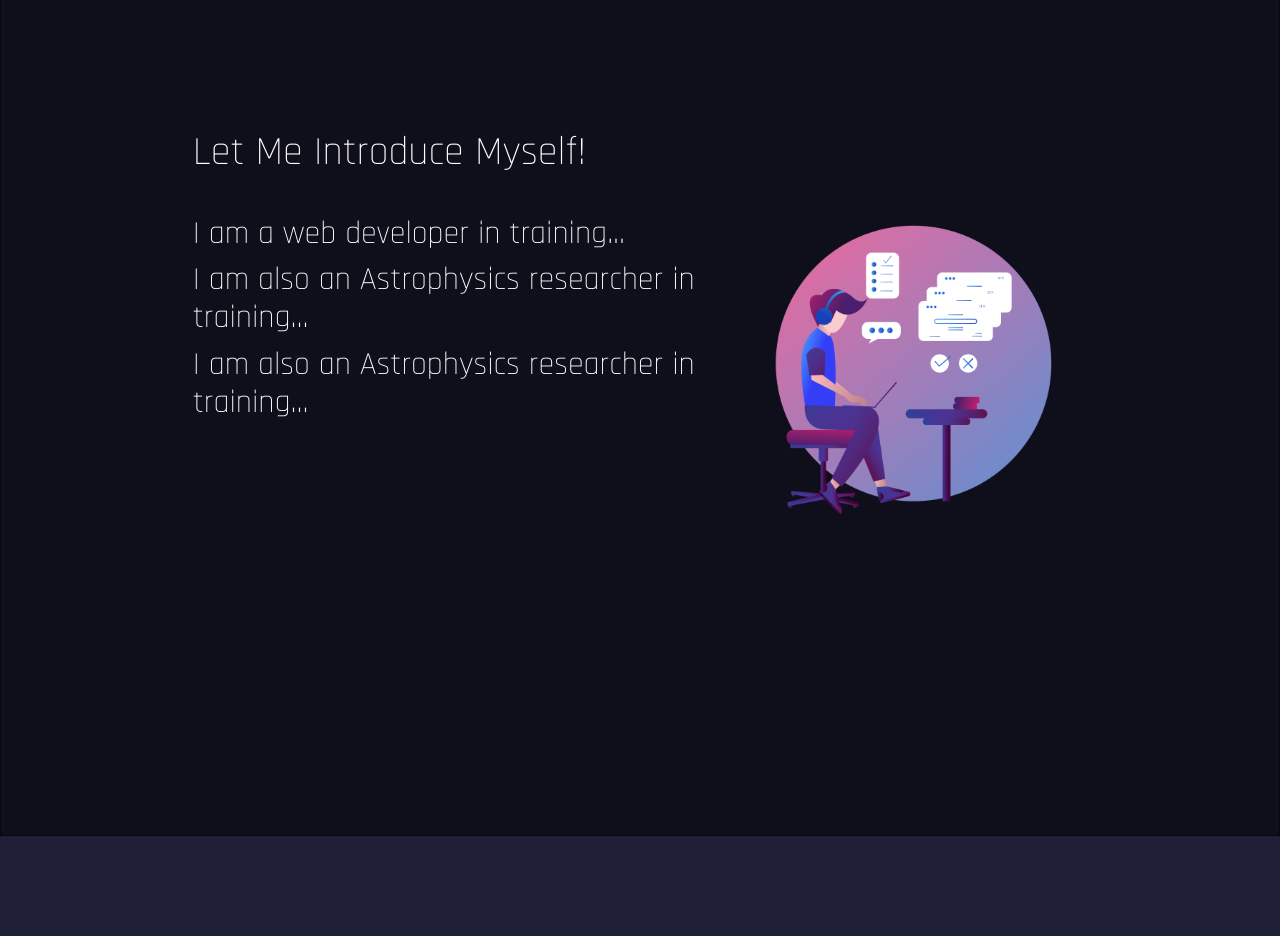
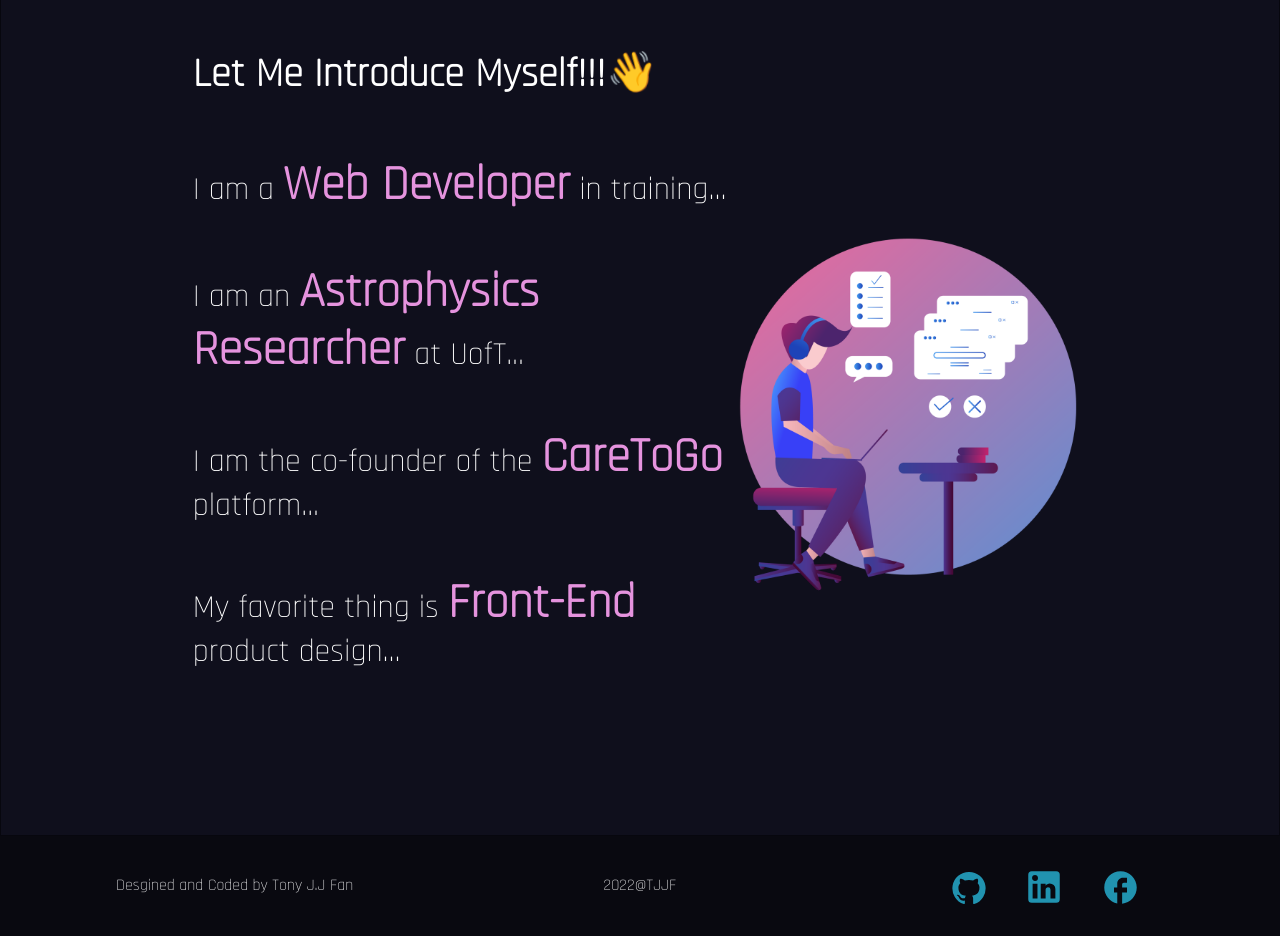
Before and after one commit to tonybs03/Portfolio-with-React, a React (Create React App) app: page / in a window 1280 px wide. Shown: the part 1000-1936 px from the top of the page. Before the commit the page ends 1836 px from the top, so only its background shows below. Built offline with nearby package versions, Linux system fonts and the light colour scheme; a web font is replaced by a local one.

Commit message:
finished home page, added about me animation

```diff
--- a/src/App.js
+++ b/src/App.js
@@ -5,6 +5,7 @@ import About from './components/pages/About';
 import Blog from './components/pages/Blog';
 import Contact from './components/pages/Contact';
 import TopHeader from './components/TopHeader';
+import Footer from './components/Footer';
 
 
 function App() {
@@ -42,7 +43,7 @@ function App() {
                         <Route path='/contact' element={<Contact />}></Route>
                         <Route path='/resume' element={<Blog />}></Route>
                     </Routes>
-                    {/* <Footer /> */}
+                    <Footer/>
                 </div>
             </div>
         </Router>
--- /dev/null
+++ b/src/components/Footer.css
@@ -0,0 +1,61 @@
+.footermain {
+  background-color:rgb(0, 0, 0, 0.7);
+  min-height: 100px;
+  margin: auto;
+  display: flex;
+}
+
+.footerbody {
+  display: flex;
+  justify-content: space-between;
+  width: 95%;
+  margin: auto;
+}
+
+.footer-a {
+  text-align: center;
+  width: 33%;
+  margin: auto;
+}
+
+.footer-b {
+  text-align: center;
+  width: 33%;
+  margin: auto;
+}
+
+.footer-c {
+  /* border: 3px solid black; */
+  text-align: center;
+  width: 33%;
+  margin: auto;
+}
+
+.github {
+  font-size: 36px;
+  margin-right: 36px;
+}
+
+.linkedin {
+  font-size: 42px;
+  margin-right: 36px;
+}
+
+.facebook {
+  font-size: 39px;
+}
+
+@media screen and (max-width: 600px){
+  .footerbody {
+    display:block;
+  }
+  .footer-a {
+    width: 90%;
+  }
+  .footer-b {
+    width: 90%;
+  }
+  .footer-c {
+    width: 90%;
+  }
+}
--- /dev/null
+++ b/src/components/Footer.js
@@ -0,0 +1,33 @@
+import React from 'react';
+import './Footer.css';
+import GitHubIcon from '@mui/icons-material/GitHub';
+import LinkedInIcon from '@mui/icons-material/LinkedIn';
+import FacebookOutlinedIcon from '@mui/icons-material/FacebookOutlined';
+
+function Footer() {
+  return (
+    <div class='footermain'>
+      <div class='footerbody'>
+        <div class='footer-a'>
+          Desgined and Coded by Tony J.J Fan
+        </div>
+        <div class='footer-b'>
+          2022@TJJF
+        </div>
+        <div class='footer-c'>
+          <a href='https://github.com/tonybs03' target='blank' class='github'>
+            <GitHubIcon fontSize='inherit' sx={{ color: '#2193b0', '&:hover': { color: 'violet', fontSize: '48px' }, transition: 'all 0.5s ease' }} />
+          </a>
+          <a href='https://www.linkedin.com/in/tony-junjing-fan/' target='blank' class='linkedin'>
+            <LinkedInIcon fontSize='inherit' sx={{ color: '#2193b0', '&:hover': { color: 'violet', fontSize: '54px' }, transition: 'all 0.5s ease' }} />
+          </a>
+          <a href='https://www.facebook.com/Caretogohomecare' target='blank' class='facebook'>
+            <FacebookOutlinedIcon fontSize='inherit' sx={{ color: '#2193b0', '&:hover': { color: 'violet', fontSize: '51px' }, transition: 'all 0.5s ease' }} />
+          </a>
+        </div>
+      </div>
+    </div>
+  );
+}
+
+export default Footer;
--- a/src/components/TopHeader.css
+++ b/src/components/TopHeader.css
@@ -23,7 +23,7 @@
 
 @media screen and (max-width: 600px){
   .topheader {
-    font-size: 36px;
+    font-size: 72px;
   }
 }
 
--- /dev/null
+++ b/src/components/animations/TextAnimation-AM.js
@@ -0,0 +1,76 @@
+import React from "react"
+import styled, { keyframes } from "styled-components"
+
+const animation = keyframes`
+  0% {opacity:0; transform: translateY(-100px) skewY(10deg) skewX(10deg) rotateZ(30deg); filter: blur(10px); background-position: 0%;}
+  25% {opacity:1; transform: translateY(0) skewY(0deg) skewX(0deg) rotateZ(0deg); filter: blur(0px); background-position: 50%;}
+  75% {opacity:1; transform: translateY(0) skewY(0deg) skewX(0deg) rotateZ(0deg); filter: blur(0px); background-position: 50%;}
+  100% {opacity:0; transform: translateY(-100px) skewY(10deg) skewX(10deg) rotateZ(30deg); filter: blur(10px); background-position: 0%;}
+`
+const Wrapper = styled.span`
+  display: inline-block;
+  span {
+    text-shadow: 0px 0px 10px rgba(255, 255, 255, 0.2);
+    background: -webkit-linear-gradient(bottom, #e066ff, #4747d1, #2193b0, #6dd5ed);
+    background-size: 300%;
+    -webkit-background-clip: text;
+    background-clip: text;
+    color: transparent;
+    display: inline-block;
+    opacity: 0;
+    animation-name: ${animation};
+    animation-duration: 8s;
+    animation-fill-mode: forwards;
+    animation-iteration-count: infinite;
+  }
+  span:nth-child(1) {
+    animation-delay: 0.1s;
+  }
+  span:nth-child(2) {
+    animation-delay: 0.2s;
+  }
+  span:nth-child(3) {
+    animation-delay: 0.3s;
+  }
+  span:nth-child(4) {
+    animation-delay: 0.4s;
+  }
+  span:nth-child(5) {
+    animation-delay: 0.5s;
+  }
+  span:nth-child(6) {
+    animation-delay: 0.6s;
+  }
+  span:nth-child(7) {
+    animation-delay: 0.7s;
+  }
+  span:nth-child(7) {
+    animation-delay: 0.7s;
+  }
+  span:nth-child(8) {
+    animation-delay: 0.8s;
+  }
+
+`
+
+const funcs = {
+    TextAnimationA() {
+        const textArray = "About".split("")
+        return <Wrapper>
+                {textArray.map((item, index) => (
+                    <span key={index}>{item}</span>
+                ))}
+               </Wrapper>
+    },
+
+    TextAnimationM() {
+        const textArray = "Me".split("")
+        return <Wrapper>
+                {textArray.map((item, index) => (
+                    <span key={index}>{item}</span>
+                ))}
+               </Wrapper>
+    }
+}
+
+export default funcs
--- a/src/components/animations/TextColorAnimation.js
+++ b/src/components/animations/TextColorAnimation.js
@@ -22,6 +22,12 @@ const Wrapper = styled.span`
   background-position: 0%;
 `
 
+export default function TextAnimation() {
+  return <Wrapper>Hi... I'm Tony</Wrapper>
+}
+
+
+
 // const typing = keyframes`
 //   from { width: 0 }
 //   to { width: 100% }
@@ -44,26 +50,3 @@ const Wrapper = styled.span`
 //     ${typing} 3.5s steps(30, end),
 //     ${blinkcaret} .75s step-end infinite;
 // `
-
-
-
-
-
-
-
-
-
-
-
-
-
-
-
-
-
-
-
-
-export default function TextAnimation() {
-    return <Wrapper>Hi... I'm Tony</Wrapper>
-}
--- a/src/components/pages/About.css
+++ b/src/components/pages/About.css
@@ -1,5 +1,23 @@
-.aboutme {
+@import url("https://fonts.googleapis.com/css2?family=Kanit:wght@500&display=swap");
+
+.aboutmemain {
   min-height:1000px;
   background-color: rgb(0, 0, 0, 0.5);
   z-index: 100;
+  border: 1px solid rgb(0, 0, 0, 0.5) ;
 }
+
+.aboutmebody {
+  width: 70%;
+  margin: auto;
+  margin-top: 100px;
+}
+
+.aboutmetitle {
+  font-family: "Kanit";
+  font-size: 72px;
+}
+
+.aboutmetext {
+
+}
--- a/src/components/pages/About.js
+++ b/src/components/pages/About.js
@@ -1,16 +1,23 @@
 import React from 'react';
+import funcs from '../animations/TextAnimation-AM';
 import './About.css';
 
 
 export default function About() {
   return (
-    <div class="aboutme">
-      <div style={{ width: '95%', margin: 'auto' }}>
-        <h1>About Me</h1>
-        <p>
+    <div class="aboutmemain">
+      <div class="aboutmebody">
+        <div class="aboutmetitle">
+          <funcs.TextAnimationA /> <funcs.TextAnimationM />
+        </div>
+        <div class="aboutmetext">
           Hi there, my name is Tony. I am from Shanghai, China and currently located in Toronto, Canada. I speak English as well as Mandarin, and my
           Chinese name is 范俊晶 (Fan Junjing).
-        </p>
+        </div>
+        <div class="aboutmeimg">
+          Hi there, my name is Tony. I am from Shanghai, China and currently located in Toronto, Canada. I speak English as well as Mandarin, and my
+          Chinese name is 范俊晶 (Fan Junjing).
+        </div>
       </div>
     </div>
   );
--- a/src/components/pages/Home.css
+++ b/src/components/pages/Home.css
@@ -7,8 +7,96 @@
   border:0.5px solid rgb(0, 0, 0, 0.5);
 }
 
+.homebody {
+ width: 70%;
+ margin: auto;
+}
+
 @media screen and (max-width: 1024px){
   .container {
     width: var(--container-width-md);
   }
 }
+
+@keyframes wave-animation {
+  0%  { transform: rotate( 0.0deg) }
+  15% { transform: rotate(14.0deg) }
+  30% { transform: rotate(-8.0deg) }
+  40% { transform: rotate(14.0deg) }
+  50% { transform: rotate(-4.0deg) }
+  60% { transform: rotate(10.0deg) }
+  70% { transform: rotate( 0.0deg) }
+ 100% { transform: rotate( 0.0deg) }
+}
+
+.waving-hand {
+  animation-name: wave-animation;
+  animation-duration: 2.5s;
+  animation-iteration-count: infinite;
+  transform-origin: 70% 70%;
+  display: inline-block;
+}
+
+.purpletext {
+  color: rgba(234, 150, 226, 0.979);
+  font-size: 48px;
+  font-weight: bolder;
+}
+
+.intro {
+  display: flex;
+}
+
+
+.introtext {
+  margin: auto;
+  width: 60%;
+  /* border: 3px solid black */
+}
+
+.intropng {
+  width: 40%;
+  /* border: 3px solid black; */
+  margin: auto;
+}
+
+.introtext h2{
+  margin-top: 50px;
+  margin-bottom: 50px;
+}
+
+@keyframes turnOne {
+  0% {transform: rotate(0deg);}
+  10% {transform: rotate(-10deg);}
+  30% {transform: rotate(370deg);}
+  40% {transform: rotate(360deg);}
+  100% {transform: rotate(360deg);}
+}
+
+.homepng{
+  animation-name: turnOne;
+  animation-duration: 8s;
+  animation-iteration-count: infinite;
+  animation-timing-function: cubic-bezier(.72,-0.02,.33,.95);
+}
+
+
+@media screen and (max-width: 600px){
+  .homebody {
+    width: 100%;
+    text-align: center;
+  }
+
+  .intro {
+    display: block;
+  }
+
+  .introtext {
+    width: 90%;
+  }
+
+  .intropng {
+    width: 90%;
+    margin-bottom: 50px;
+  }
+}
--- a/src/components/pages/Home.js
+++ b/src/components/pages/Home.js
@@ -6,15 +6,18 @@ import home from '../assets/images/home.png'
 export default function Home() {
   return (
     <div class="homemain">
-      <div style={{ width: '70%', margin: 'auto' }} >
-        <div class='row'>
-          <h1>Let Me Introduce Myself!</h1>
-          <div class='col-7' style={{ marginTop: '30px' }}>
-            <h2>I am a web developer in training...</h2>
-            <h2>I am also an Astrophysics researcher in training...</h2>
-            <h2>I am also an Astrophysics researcher in training...</h2>
+      <div class="homebody">
+        <h1 style={{ fontWeight: 'bolder', marginTop: '100px' }}>Let Me Introduce Myself!!!<span class="waving-hand">👋</span></h1>
+        <div class='intro'>
+          <div class='introtext'>
+            <h2>I am a <span class='purpletext'>Web Developer</span> in training...</h2>
+            <h2>I am an <span class='purpletext'>Astrophysics Researcher</span> at UofT...</h2>
+            <h2>I am the co-founder of the <span class='purpletext'>CareToGo</span> platform...</h2>
+            <h2>My favorite thing is <span class='purpletext'>Front-End</span> product design...</h2>
           </div>
-          <img class='col-5' src={home} alt='placeholder' />
+          <div class='intropng'>
+            <img class='homepng' src={home} alt='placeholder' />
+          </div>
         </div>
       </div>
     </div>
```
Also changed, not shown: src/components/assets/images/PP.jpg (added), src/components/assets/images/home.png.
